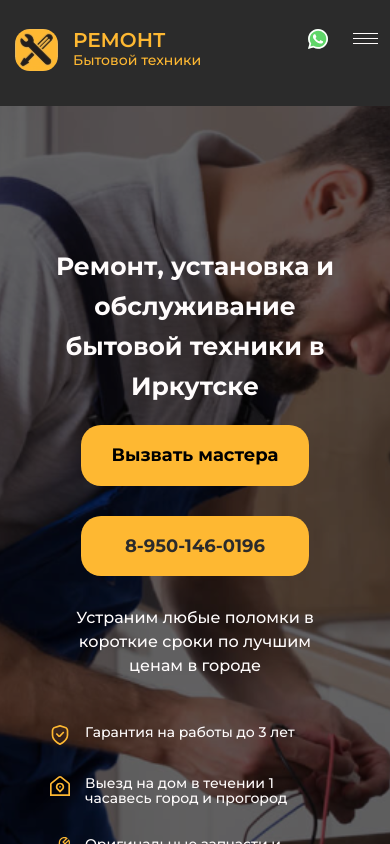
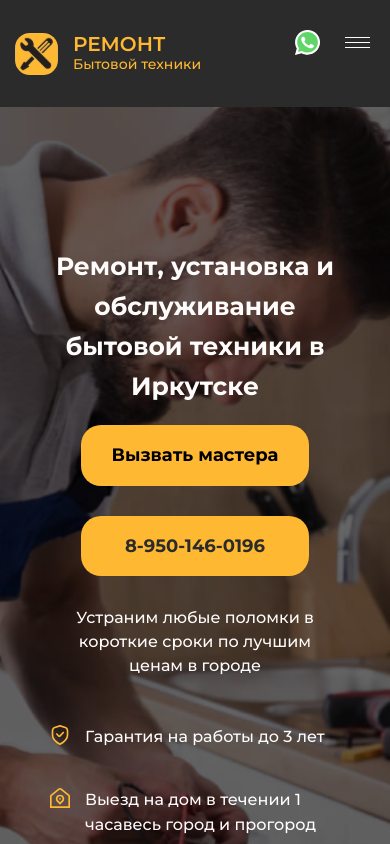
Before and after one commit to kirillovaaa/repair-services, a React (Create React App) app: page / in a window 390 px wide. Shown: the top 844 px of the page. Built offline with nearby package versions, Linux system fonts and the light colour scheme.

Commit message:
fix: правки

```diff
--- a/src/components/Carousel/Carousel.css
+++ b/src/components/Carousel/Carousel.css
@@ -3,7 +3,6 @@
   gap: 15px;
   align-items: center;
   justify-content: center;
-  margin-bottom: 110px;
 }
 
 .alice-carousel__dots-item:not(.__custom) {
--- a/src/components/Discount/Discount.css
+++ b/src/components/Discount/Discount.css
@@ -70,6 +70,7 @@
   font-size: 18px;
   font-weight: 700;
   margin-bottom: 50px;
+  color: #2b2b2b;
 }
 .discount__input-button:hover {
   cursor: pointer;
@@ -79,7 +80,7 @@
   display: flex;
   flex-direction: row;
   gap: 30px;
-  margin-bottom: 97px;
+  margin-bottom: 71px;
   align-items: center;
 }
 
--- a/src/components/Header/Header.css
+++ b/src/components/Header/Header.css
@@ -124,11 +124,15 @@
     width: 30px;
     height: 30px;
   }
+  .header__button-image {
+    width: 30px;
+    height: 30px;
+  }
 }
 
 @media screen and (max-width: 440px) {
   .header {
-    padding: 26px 7px 33px 15px;
+    padding: 30px 15px;
   }
 
   .header__buttons {
@@ -137,8 +141,8 @@
   }
 
   .header__button-image {
-    width: 20px;
-    height: 20px;
+    width: 25px;
+    height: 25px;
   }
   .header__logo-image {
     width: 43px;
--- a/src/components/Popup/Popup.css
+++ b/src/components/Popup/Popup.css
@@ -19,6 +19,9 @@
 .popup_opened {
   visibility: visible;
   opacity: 1;
+}
+.popup__heading-450 {
+  margin: 0;
 }
 .popup__window {
   display: flex;
@@ -85,7 +88,7 @@
   width: 570px;
   height: 53px;
   border-radius: 5px;
-  border: 1px solid var(--, #2b2b2b);
+  border: 1px solid #2b2b2b;
 }
 .popup__input-description {
   height: 124px;
@@ -144,13 +147,17 @@
     height: 102px;
   }
 }
-@media screen and (max-width: 380px) {
+@media screen and (max-width: 450px) {
   .popup__heading {
     display: none;
   }
 
-  .popup__heading-380 {
+  .popup__heading-450 {
     display: flex;
+    color: #000;
+    font-size: 20px;
+    font-weight: 600;
+    line-height: 30px;
   }
 
   .popup__input {
--- a/src/components/Promo/Promo.css
+++ b/src/components/Promo/Promo.css
@@ -75,6 +75,9 @@
 }
 
 @media screen and (max-width: 660px) {
+  .promo {
+    background-position: 40%;
+  }
   .promo__subtitle {
     text-align: center;
   }
@@ -83,14 +86,18 @@
     gap: 31px;
     width: 290px;
   }
+  .promo__item-text {
+    font-size: 16px;
+  }
 }
 @media screen and (max-width: 800px) {
+  .promo__items {
+    gap: 38px;
+  }
   .promo__br {
     display: none;
   }
-  .promo {
-    background-position: 30%;
-  }
+
   .promo__title {
     font-size: 25px;
     line-height: 40px;
@@ -108,8 +115,4 @@
     width: 20px;
     height: 20px;
   }
-  .promo__item-text {
-    font-size: 14px;
-    line-height: 15px;
-  }
 }
--- a/src/components/Question/Question.css
+++ b/src/components/Question/Question.css
@@ -103,7 +103,7 @@
   background: #feb832;
   font-size: 18px;
   font-weight: 700;
-  margin-bottom: 110px;
+  margin-bottom: 74px;
 }
 .question__button:hover {
   cursor: pointer;
--- a/src/components/Reviews/Reviews.css
+++ b/src/components/Reviews/Reviews.css
@@ -40,6 +40,7 @@
     padding-bottom: 78px;
   }
   .reviews__title {
+    margin: 0;
     text-align: center;
     font-size: 25px;
     font-weight: 600;
--- a/src/components/Service/Service.css
+++ b/src/components/Service/Service.css
@@ -3,13 +3,13 @@
   flex-direction: column;
   align-items: center;
   background-color: #2b2b2b;
+  padding: 95px 0;
 }
 
 .service__title {
   font-size: 40px;
   font-weight: 600;
   line-height: 57.6px;
-  margin: 95px 0 56px 0;
 }
 
 .service__items {
@@ -17,7 +17,6 @@
   flex-direction: row;
   margin: 0 55px;
   gap: 30px;
-  margin-bottom: 118px;
 }
 .service__item {
   display: flex;
--- a/src/components/Steps/Steps.css
+++ b/src/components/Steps/Steps.css
@@ -157,6 +157,7 @@
   border-radius: 20px;
   border: none;
   background: #feb832;
+  color: #2b2b2b;
   font-size: 18px;
   font-weight: 700;
 }
@@ -164,7 +165,7 @@
   cursor: pointer;
 }
 
-@media screen and (max-width: 360px) {
+@media screen and (max-width: 480px) {
   .steps__media320 {
     display: flex;
   }
@@ -176,6 +177,9 @@
   .steps__question-items {
     gap: 20px;
     margin: 0 22px;
+  }
+  .steps__question-item {
+    padding-bottom: 36px;
   }
 
   .steps__items {
@@ -193,7 +197,7 @@
 @media screen and (max-width: 800px) {
   .steps {
     padding-top: 69px;
-    padding-bottom: 152px;
+    padding-bottom: 69px;
   }
   .steps__br {
     display: flex;
--- a/src/forms/RequestForm/index.jsx
+++ b/src/forms/RequestForm/index.jsx
@@ -10,7 +10,7 @@ const RequestForm = ({ onSubmit }) => {
         за скорость принятия решения <br />
         <span className="underline"> 8-950-146-0196 </span>
       </h3>
-      <h3 className="popup__heading-380">Закажите звонок</h3>
+      <h3 className="popup__heading-450">Закажите звонок</h3>
 
       <div className="popup__input-container">
         <div className="popup__input-wrapper">
```
